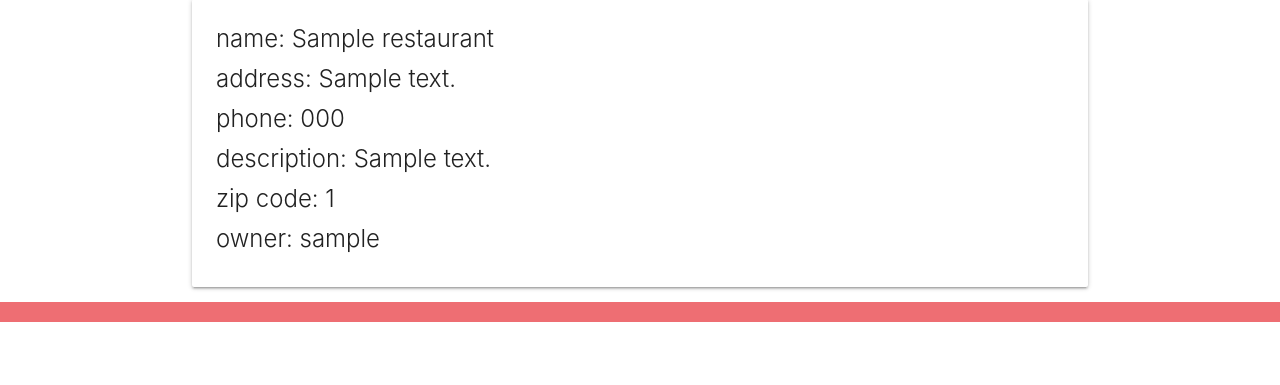
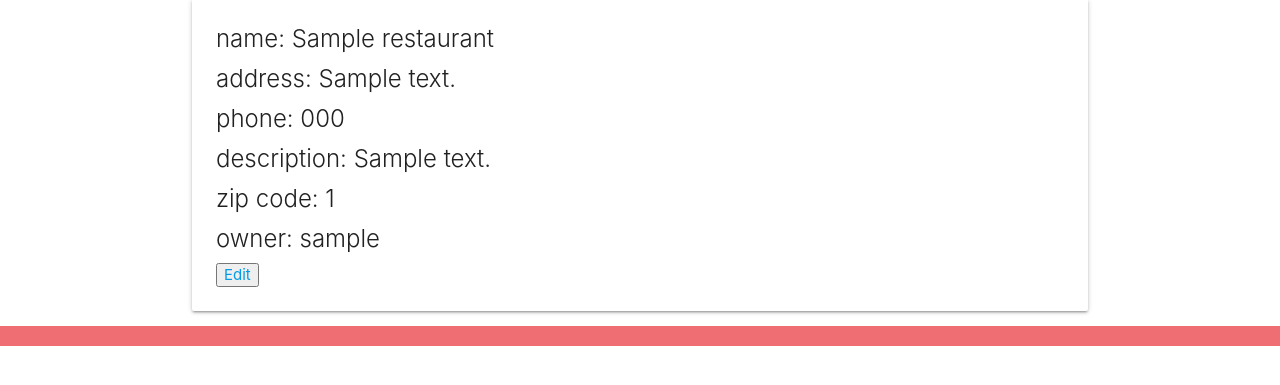
Before and after one commit to tvilla0000/Tasty, a Django app: page /restaurant/1/ in a window 1280 px wide. Shown: the part 201-586 px from the top of the page. Run offline with Django 3.2, Linux system fonts and the light colour scheme; a user stored in the database is signed in; tables that the repository leaves empty hold one stand-in row (values such as "Sample post").

Commit message:
add edit btn in restaurant detail page

```diff
--- a/main/templates/restaurant/restaurant_detail.html
+++ b/main/templates/restaurant/restaurant_detail.html
@@ -11,8 +11,13 @@
           <span class="card-title">description: {{ restaurant.description }}</span>
           <span class="card-title">zip code: {{ restaurant.zipcode }}</span>
           <span class="card-title">owner: {{ restaurant.user.username }}</span>
+          {% if user.is_authenticated %}
+          <button><a href="{% url 'restaurant_update' restaurant.id %}">Edit</a></button>
+          {% endif %}
         </div>
       </a>
   </div>
 
+
+
 {% endblock %}
```
